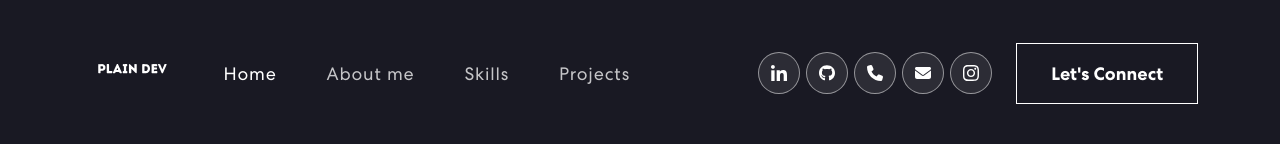
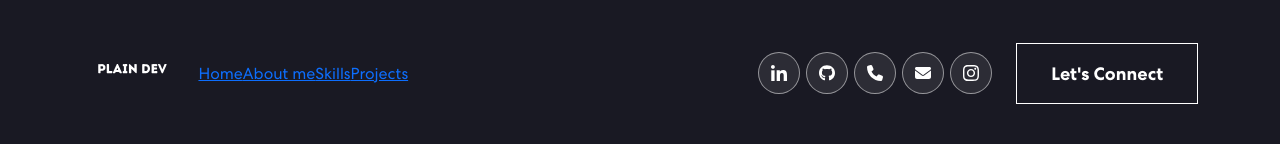
Before and after one commit to Plaindemon/personal-portfolio, a React (Create React App) app: page / in a window 1280 px wide. Shown: the top 144 px of the page. Built offline with nearby package versions, Linux system fonts and the light colour scheme.

Commit message:
changed links for navbar to router dom

```diff
--- a/src/components/NavBar.js
+++ b/src/components/NavBar.js
@@ -42,11 +42,11 @@ function NavBarComponent() {
         <Navbar.Collapse id="basic-navbar-nav">
           <Nav className="me-auto">
 
-            <Nav.Link href="/home" className={activeLink === 'home' ? 'active navbar-link' : 'navbar-link'} onClick={() => onUpdateActiveLink('home')}>Home</Nav.Link>
-            <Nav.Link href="/about" className={activeLink === 'about' ? 'active navbar-link' : 'navbar-link'} onClick={() => onUpdateActiveLink('about')}>About me</Nav.Link>
+            <Link to="/home" className={activeLink === 'home' ? 'active navbar-link' : 'navbar-link'} onClick={() => onUpdateActiveLink('home')}>Home</Link>
+            <Link to="/about" className={activeLink === 'about' ? 'active navbar-link' : 'navbar-link'} onClick={() => onUpdateActiveLink('about')}>About me</Link>
 
-            <Nav.Link href="/skills" className={activeLink === 'skills' ? 'active navbar-link' : 'navbar-link'} onClick={() => onUpdateActiveLink('skills')}>Skills</Nav.Link>
-            <Nav.Link href="/projects" className={activeLink === 'projects' ? 'active navbar-link' : 'navbar-link'} onClick={() => onUpdateActiveLink('projects')}>Projects</Nav.Link>
+            <Link to="/skills" className={activeLink === 'skills' ? 'active navbar-link' : 'navbar-link'} onClick={() => onUpdateActiveLink('skills')}>Skills</Link>
+            <Link to="/projects" className={activeLink === 'projects' ? 'active navbar-link' : 'navbar-link'} onClick={() => onUpdateActiveLink('projects')}>Projects</Link>
           </Nav>
           <span className="navbar-text">
             <div className="social-icon">
```
